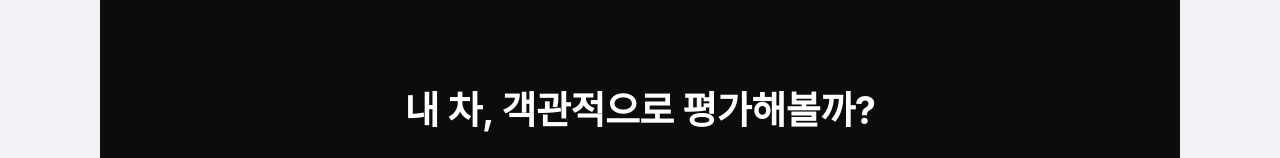
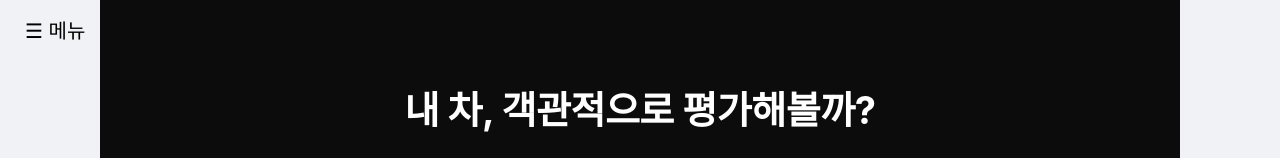
Before and after one commit to wylim822/ovpe_sb_front, a Vue app: page / in a window 1280 px wide. Shown: the top 158 px of the page. Built offline with nearby package versions, Linux system fonts and the light colour scheme.

Commit message:
차량조회 화면 구조 변경 (분석/검색 분리)

```diff
--- a/src/App.vue
+++ b/src/App.vue
@@ -1,21 +1,47 @@
 <template>
   <div id="app">
-    <!--<TodoList />-->
-    <VhclRpt/>
+    <!-- 헤더 -->
+    <header class="header">
+      <button class="menu-btn" @click="toggleMenu">
+        ☰ 메뉴
+      </button>
+    </header>
+
+    <!-- 사이드 메뉴 -->
+    <nav class="sidebar" :class="{ open: isMenuOpen }">
+      <ul>
+        <li>
+          <router-link to="/" @click.native="closeMenu">차량 AI 분석</router-link>
+        </li>
+        <li>
+          <router-link to="/vhclSrch" @click.native="closeMenu">차량번호 검색</router-link>
+        </li>
+      </ul>
+    </nav>
+
+    <!-- 본문 -->
+    <main class="content">
+      <router-view />
+    </main>
   </div>
 </template>
 
 <script>
-//import TodoList from './components/TodoList.vue'
-import VhclRpt from './components/VhclRpt.vue'
-
-export default {
-  name: 'App',
-  components: {
-    //TodoList
-    VhclRpt
+  export default {
+    data() {
+      return {
+        isMenuOpen: false
+      }
+    },
+    methods: {
+      toggleMenu() {
+        this.isMenuOpen = !this.isMenuOpen;
+      },
+      closeMenu() {
+        this.isMenuOpen = false;
+      }
+    }
   }
-}
 </script>
 
 <style>
@@ -31,7 +57,84 @@ body {
   color: #2c3e50;
 }
 
+/* 전체 레이아웃 */
 #app {
+  display: flex;
+  flex-direction: column;
   min-height: 100vh;
 }
+
+/* 헤더 */
+.header {
+  display: flex;
+  align-items: center;
+  color: white;
+  padding: 5px;
+  position: fixed;
+  top: 0;
+  left: 0;
+  width: 100%;
+  z-index: 2000;
+}
+
+.menu-btn {
+  font-size: 20px;
+  font-weight: 500;
+  background: transparent;
+  color: 333;
+  border: none;
+  cursor: pointer;
+  margin-left: 20px;
+  margin-top: 10px;
+}
+
+.title {
+  font-size: 18px;
+}
+
+/* 사이드바 */
+.sidebar {
+  position: fixed;
+  top: 0;
+  left: -240px;
+  width: 220px;
+  height: 100%;
+  color: #333;
+  padding-top: 60px;
+  transition: left 0.3s ease;
+  z-index: 1000;
+  margin-left: 10px;
+}
+
+.sidebar.open {
+  left: 0;
+}
+
+.sidebar ul {
+  list-style: none;
+  padding: 0;
+}
+
+.sidebar li {
+  padding: 8px 20px;
+}
+
+.sidebar li a {
+  color: #333;
+  text-decoration: none;
+  font-size: 16px;
+  font-weight: 500;
+  transition: color 0.2s ease, text-decoration 0.2s ease;
+  display: block;          /* 클릭 영역 확대 */
+}
+
+.sidebar li a:hover {
+  color: #1e90ff;
+  text-decoration: underline;
+}
+
+/* 본문 */
+.content {
+  flex: 1;
+}
 </style>
--- a/src/components/VhclRpt.vue
+++ b/src/components/VhclAnls.vue
@@ -19,9 +19,9 @@
             type="text"
             placeholder="예: 12가 3456"
             class="plate-input"
-            @keyup.enter="srchVhcl"
+            @keyup.enter="anlsCarRegNo"
           />
-          <button class="btn-search" @click="srchVhcl">조회</button>
+          <button class="btn-search" @click="anlsCarRegNo">조회</button>
         </div>
       </div>
     </section>
@@ -328,10 +328,10 @@
 
 
 <script>
-import vhclSrchApi from '../services/vhclSrchApi'
+import vhclApi from '../services/vhclApi'
 
 export default {
-  name: "VhclRpt",
+  name: "VhclAnls",
   data() {
     return {
       carRegNo: "",
@@ -345,7 +345,7 @@ export default {
     }
   },
   methods: {
-    async srchVhcl() {
+    async anlsCarRegNo() {
       if (!this.carRegNo.trim()) {
         alert("차량번호를 입력하세요.");
         return
@@ -361,7 +361,7 @@ export default {
       this.result = null;
 
       try {
-        const response = await vhclSrchApi.srchVhcl(this.carRegNo);
+        const response = await vhclApi.anlsCarRegNo(this.carRegNo);
 
         this.result = response.data;
         // 차량정보 조회 결과
--- a/src/main.js
+++ b/src/main.js
@@ -1,8 +1,11 @@
 import Vue from 'vue'
 import App from './App.vue'
+// 라우터 설정
+import router from './router'
 
 Vue.config.productionTip = false
 
 new Vue({
+  router,
   render: h => h(App),
 }).$mount('#app')
--- /dev/null
+++ b/src/router/index.js
@@ -0,0 +1,26 @@
+import Vue from 'vue'
+import Router from 'vue-router'
+
+// 사용할 컴포넌트 import
+import VhclAnls from '../components/VhclAnls.vue';  // 차량분석
+import VhclSrch from '../components/VhclSrch.vue';  // 차량번호 검색
+
+// Vue에 Router 플러그인 등록
+Vue.use(Router)
+
+export default new Router({
+  mode: 'history',  // # 없이 URL 동작
+  base: '/',
+  routes: [
+    {
+      path: '/',
+      name: 'vhclAnls',
+      component: VhclAnls
+    },
+    {
+      path: '/vhclSrch',
+      name: 'vhclSrch',
+      component: VhclSrch
+    }
+  ]
+})
--- a/src/services/vhclSrchApi.js
+++ b/src/services/vhclApi.js
@@ -11,8 +11,8 @@ const vhclApi = axios.create({
 })
 
 export default {
-    // 차량번호 조회
-    srchVhcl(carRegNo){
-        return vhclApi.post('/srchVhcl', {carRegNo})
+    // 차량번호 분석
+    anlsCarRegNo(carRegNo){
+        return vhclApi.post('/anlsCarRegNo', {carRegNo})
     }
 }
```
